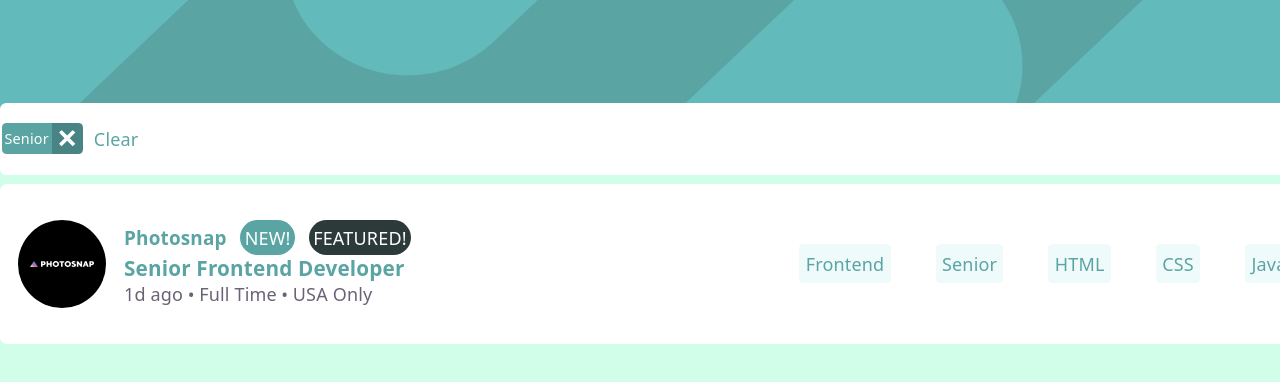
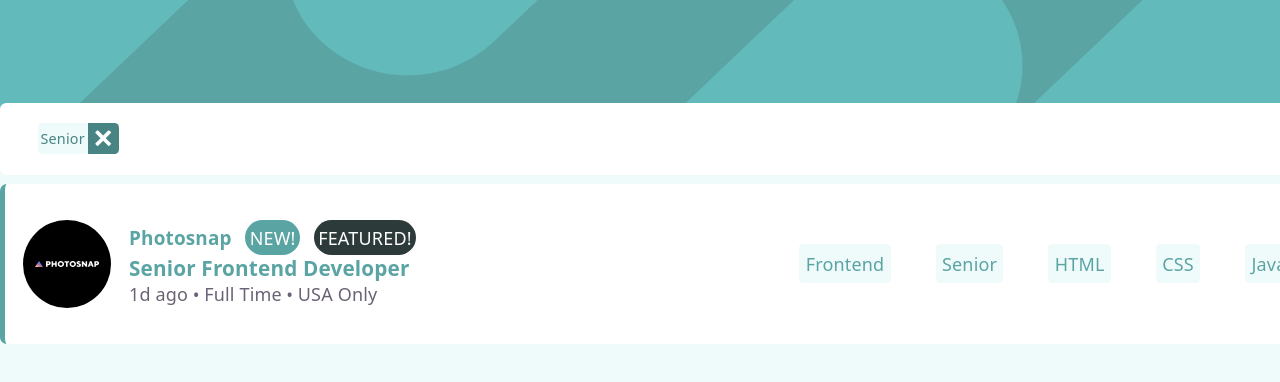
Before and after one commit to raslarly/enes-jobbing-listing, a React (Vite) app: page / in a window 1280 px wide. Both pictures are taken after a click on the button "Senior". Shown: the top 382 px of the page. Built offline with nearby package versions, Linux system fonts and the light colour scheme.

Commit message:
I guess I'm completely done v0.1

```diff
--- a/src/App.tsx
+++ b/src/App.tsx
@@ -36,7 +36,7 @@ function JobCard({ job, onTagClick }: JobCardProps) {
     <div
       className={`job-card my-2 rounded-md max-w-[100%] w-[1360px] h-[160px]
         overflow-hidden flex flex-row items-center gap-[1rem] rounded-[0.25rem]
-        p-[1rem] bg-white ${job.featured ? "featured" : ""}`}
+        p-[1rem] bg-white ${job.featured ? "featured border-l-5 border-l-[#5ba4a4]" : ""}`}
     >
       <img src={job.logo} alt={job.company} />
       <div className=" flex-1 job-card-content">
@@ -113,29 +113,29 @@ function App() {
       />
       <div className="mx-auto app">
         {filters.length > 0 && (
-          <div className=" -mt-[2rem] min-h-[4rem]  max-w-[1360px] bg-white p-[0.5] rounded-[0.35rem] flex flex-row flex-wrap gap-[0.5rem] items-center filter-bar">
+          <div className=" -mt-[2rem] min-h-[4rem]  max-w-[1360px] bg-white p-[0.5] pl-[2rem] gap-[1rem] rounded-[0.35rem] flex flex-row flex-wrap  items-center filter-bar">
             {filters.map((f) => (
               <div
-                className=" p-[0.1rem] rounded-[0.25rem] flex items-center filter"
+                className=" p-[0.1rem] rounded-[0.25rem] flex items-center filter "
                 key={f}
               >
                 <span
-                  className="bg-[#5ba4a4] border-none cursor-pointer p-[0.15rem] radius-[0.375rem] text-white
+                  className="bg-[#effafa] border-none cursor-pointer p-[0.15rem] radius-[0.375rem] text-[#488484]
                 text-[0.8rem] font-family-inherit transition
-                duration[0.2s] hover:bg-[#488484] rounded-tl-[0.25rem] rounded-bl-[0.25rem] "
+                duration[0.2s] hover:bg-[#488484] hover:text-white rounded-tl-[0.25rem] rounded-bl-[0.25rem] "
                 >
                   {f}
                 </span>
                 <button onClick={() => removeFilter(f)}>
                   <img
                     src={IconRemove}
-                    className=" p-[0.4rem] rounded-br-[0.25rem] rounded-tr-[0.25rem] w-7 h-7 bg-[#488484]"
+                    className=" p-[0.4rem] rounded-br-[0.25rem] rounded-tr-[0.25rem] w-7 h-7 bg-[#488484] hover:bg-[#2c3a3a] "
                   />
                 </button>
               </div>
             ))}
             <button
-              className="hover:underline text-[#5ba4a4]"
+              className="hover:underline text-[#5ba4a4] ml-auto pr-[2rem]"
               onClick={() => setFilters([])}
             >
               Clear
--- a/src/index.css
+++ b/src/index.css
@@ -33,7 +33,7 @@
   }
 }
 body {
-  background-color: hsl(152.6, 95.8%, 90.6%);
+  background-color: hsl(180, 52%, 96%);
 }
 
 @media (prefers-color-scheme: dark) {
@@ -64,7 +64,7 @@ body {
   display: flex;
   flex-direction: column;
   box-sizing: border-box;
-  background-color: hsl(152.6, 95.8%, 90.6%);
+  background-color: hsl(180, 52%, 96%);
 }
 /*
 .job-card {
```
